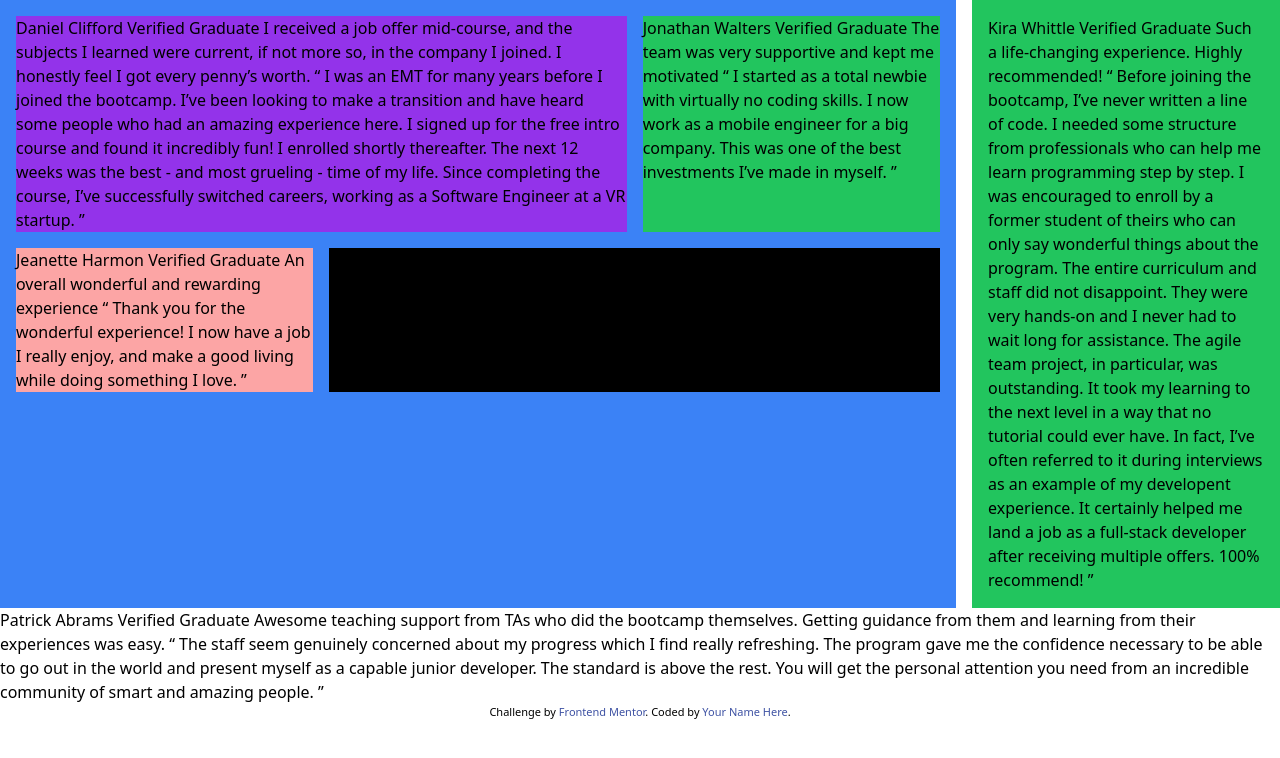
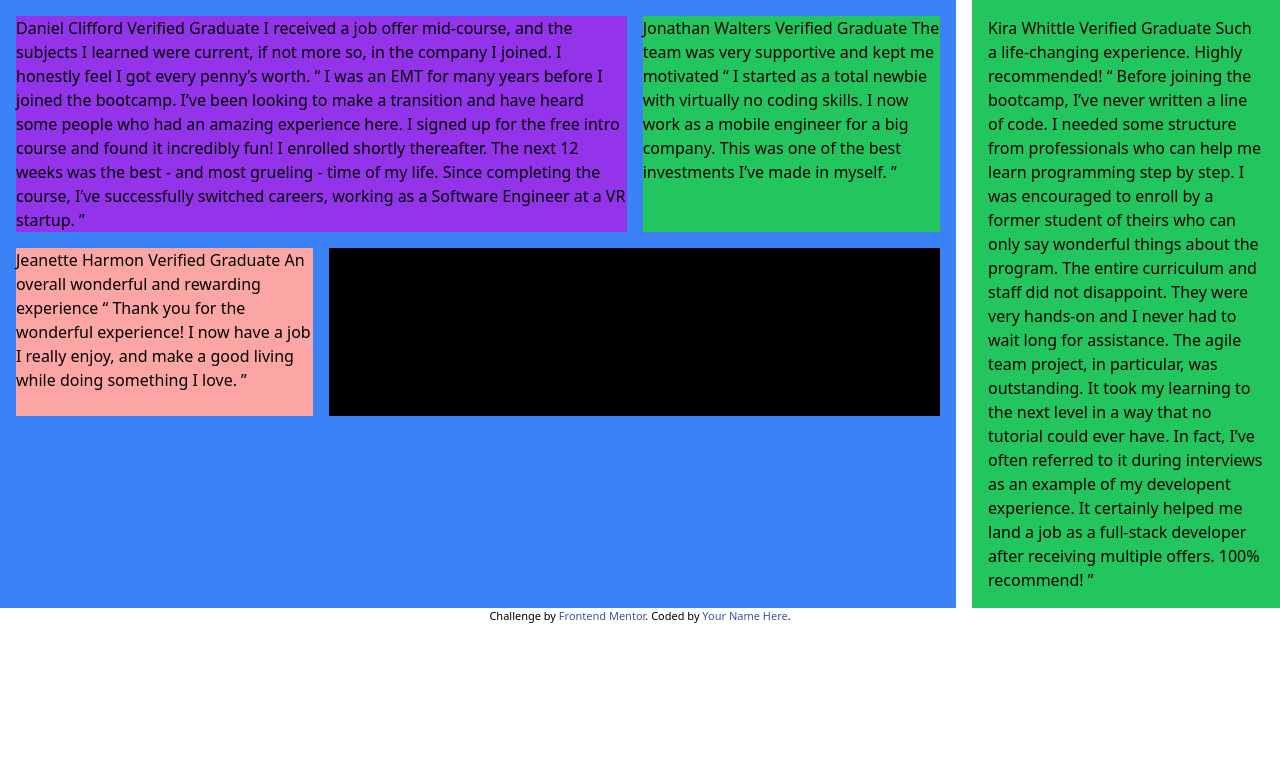
Before and after one commit to calebtolorunleke/calebmentor, a plain HTML site: page index.html in a window 1280 px wide. Drawn offline with nearby package versions, Linux system fonts and the light colour scheme.

Commit message:
caleb mentor code

```diff
--- a/index.html
+++ b/index.html
@@ -56,7 +56,16 @@
             job I really enjoy, and make a good living while doing something I
             love. ”
           </div>
-          <div class="col-span-2 bg-black">ss</div>
+          <div class="col-span-2 bg-black">
+            Patrick Abrams Verified Graduate Awesome teaching support from TAs
+            who did the bootcamp themselves. Getting guidance from them and
+            learning from their experiences was easy. “ The staff seem genuinely
+            concerned about my progress which I find really refreshing. The
+            program gave me the confidence necessary to be able to go out in the
+            world and present myself as a capable junior developer. The standard
+            is above the rest. You will get the personal attention you need from
+            an incredible community of smart and amazing people. ”
+          </div>
         </div>
       </div>
       <div class="bg-green-500 p-4">
@@ -75,14 +84,6 @@
       </div>
     </section>
 
-    Patrick Abrams Verified Graduate Awesome teaching support from TAs who did
-    the bootcamp themselves. Getting guidance from them and learning from their
-    experiences was easy. “ The staff seem genuinely concerned about my progress
-    which I find really refreshing. The program gave me the confidence necessary
-    to be able to go out in the world and present myself as a capable junior
-    developer. The standard is above the rest. You will get the personal
-    attention you need from an incredible community of smart and amazing people.
-    ”
     <div class="attribution">
       Challenge by
       <a href="https://www.frontendmentor.io?ref=challenge" target="_blank"
```
